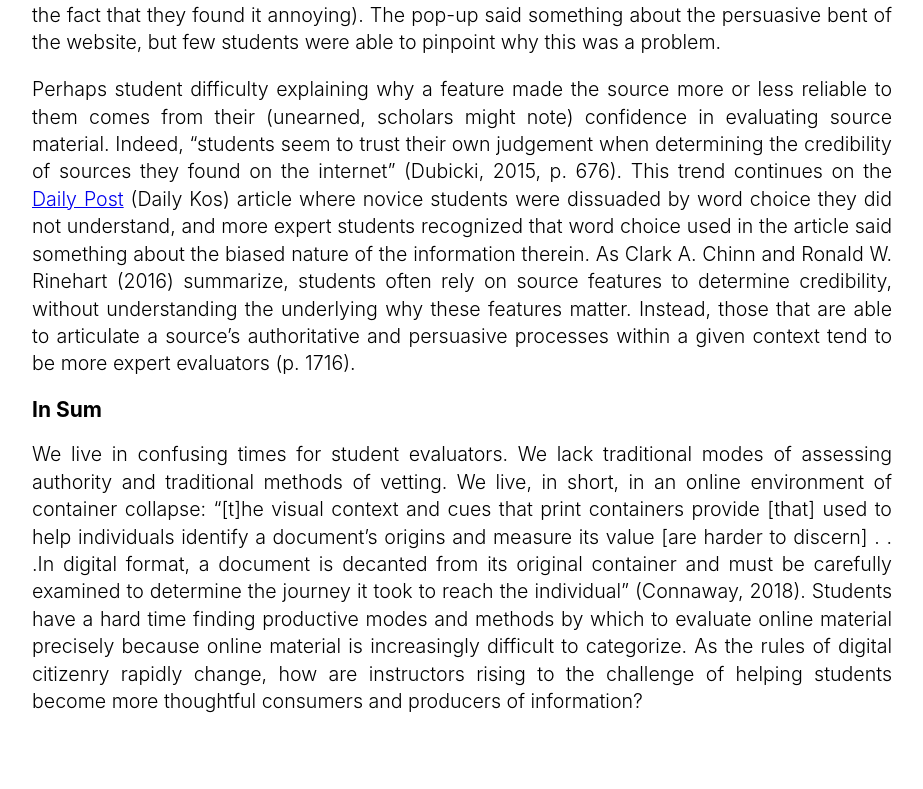
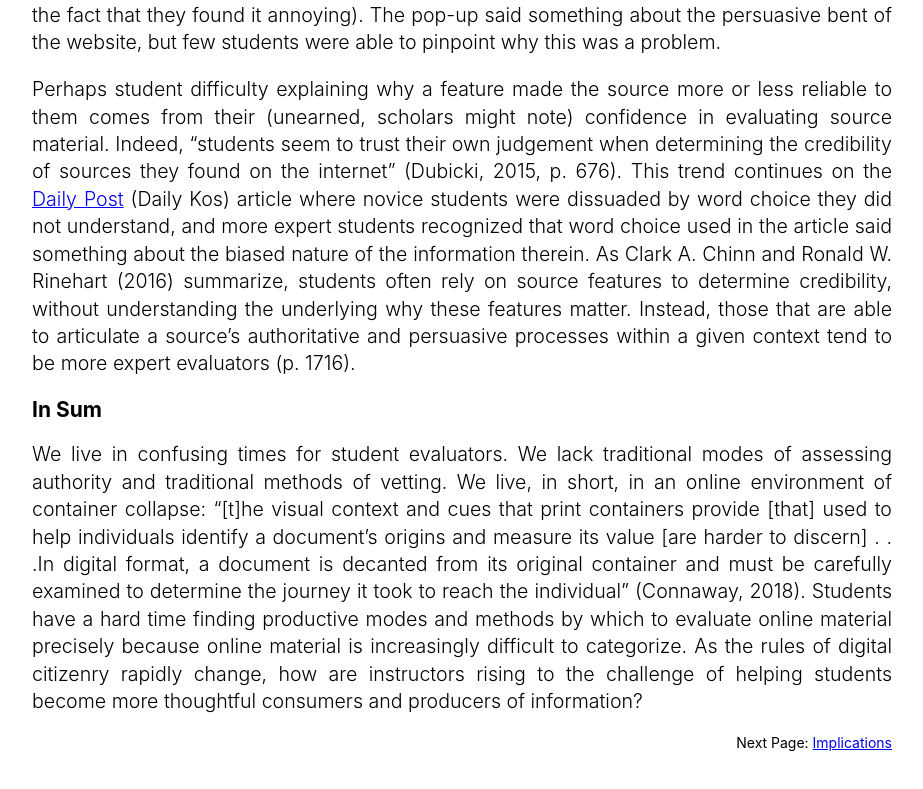
Before and after one commit to michaelmendoza/kairos2020-silva-green-mendoza, a React (Create React App) app: page /context in a window 1280 px wide. Shown: the part 5953-6742 px from the top of the page, without its empty margins (304-1227 px from the left). Built offline with nearby package versions, Linux system fonts and the light colour scheme.

Commit message:
Added next page button to end of each page of main content.

```diff
--- a/src/pages/Context.js
+++ b/src/pages/Context.js
@@ -244,6 +244,11 @@ function Context() {
             of helping students become more thoughtful consumers and producers of information?
           </p>
         </article>
+
+        <div className="next-page-button">
+            <label> Next Page: </label>
+            <Link to="implications">Implications</Link>
+          </div>
       </section>
   );
 }
--- a/src/pages/Findings.js
+++ b/src/pages/Findings.js
@@ -1,4 +1,5 @@
 import React, { useContext } from 'react';
+import { Link } from '@reach/router';
 import { AppContext } from '../contexts/AppContext';
 import DataTable from '../components/DataTable';
 import HistogramChart from '../components/HistogramChart';
@@ -143,6 +144,11 @@ function Findings() {
               provided. Where does bias outweigh evidence, they wondered?
             </p>
         </article>
+
+        <div className="next-page-button">
+          <label> Next Page: </label>
+          <Link to="context">Context and Discussion</Link>
+        </div>
       </section>
   );
 }
--- a/src/pages/Implications.js
+++ b/src/pages/Implications.js
@@ -1,4 +1,5 @@
 import React from 'react';
+import { Link } from '@reach/router';
 import headerimage from '../images/implications.png';
 
 function Implications() {
@@ -189,7 +190,12 @@ function Implications() {
               first-year students.
             </p>
           </article>
-       </section>
+
+          <div className="next-page-button">
+            <label> Next Page: </label>
+            <Link to="references">References</Link>
+          </div>
+        </section>
   );
 }
 
--- a/src/pages/Introduction.js
+++ b/src/pages/Introduction.js
@@ -1,5 +1,6 @@
 import React from 'react';
 import headerimage from '../images/introduction.png';
+import { Link } from '@reach/router';
 
 function Introduction() {
   return (
@@ -107,6 +108,11 @@ function Introduction() {
             </li>
           </ul>
         </article>
+
+        <div className="next-page-button">
+          <label> Next Page: </label>
+          <Link to="methods">Methods</Link>
+        </div>
       </section>
   );
 }
--- a/src/pages/Methods.js
+++ b/src/pages/Methods.js
@@ -168,6 +168,11 @@ function Methods() {
           findings of the written portion of the student responses in the next section.
         </p>
       </article>
+
+      <div className="next-page-button">
+          <label> Next Page: </label>
+          <Link to="findings">Findings</Link>
+        </div>
     </section>
   );
 }
--- a/src/pages/References.js
+++ b/src/pages/References.js
@@ -1,4 +1,5 @@
 import React from 'react';
+import { Link } from '@reach/router';
 import headerimage from '../images/references.png';
 
 function References() {
@@ -31,6 +32,11 @@ function References() {
           <p> Wineburg, Sam, & McGrew, Sarah. (2017). Lateral reading: Reading less and learning more when evaluating digital information. <i>Stanford History Education Group Working Paper</i>, 2017 (A1). Retrieved from https://papers.ssrn.com/sol3/papers.cfm?abstract_id=3048994 </p>
           <p> Wineburg, Sam, McGrew, Sarah, Breakstone, Joel, & Ortega, Teresa. (2016). Evaluating information: The cornerstone of civic online reasoning. <i>Stanford Digital Repository.</i> Retrieved June 24, 2019, from http://purl.stanford.edu/fv751yt5934" </p>
         </article>
+
+        <div className="next-page-button">
+            <label> Next Page: </label>
+            <Link to="contact">Contact</Link>
+          </div>
       </section>
   );
 }
--- a/src/styles/Layout.scss
+++ b/src/styles/Layout.scss
@@ -146,6 +146,10 @@
         margin: 1em 0 0 0 ;
         padding: 0 1em;
     }
+
+    .next-page-button {
+        text-align: right;
+    }
 }
 
 .side-view {
```
Also changed, not shown: src/styles/Components.scss (line endings or trailing spaces).
